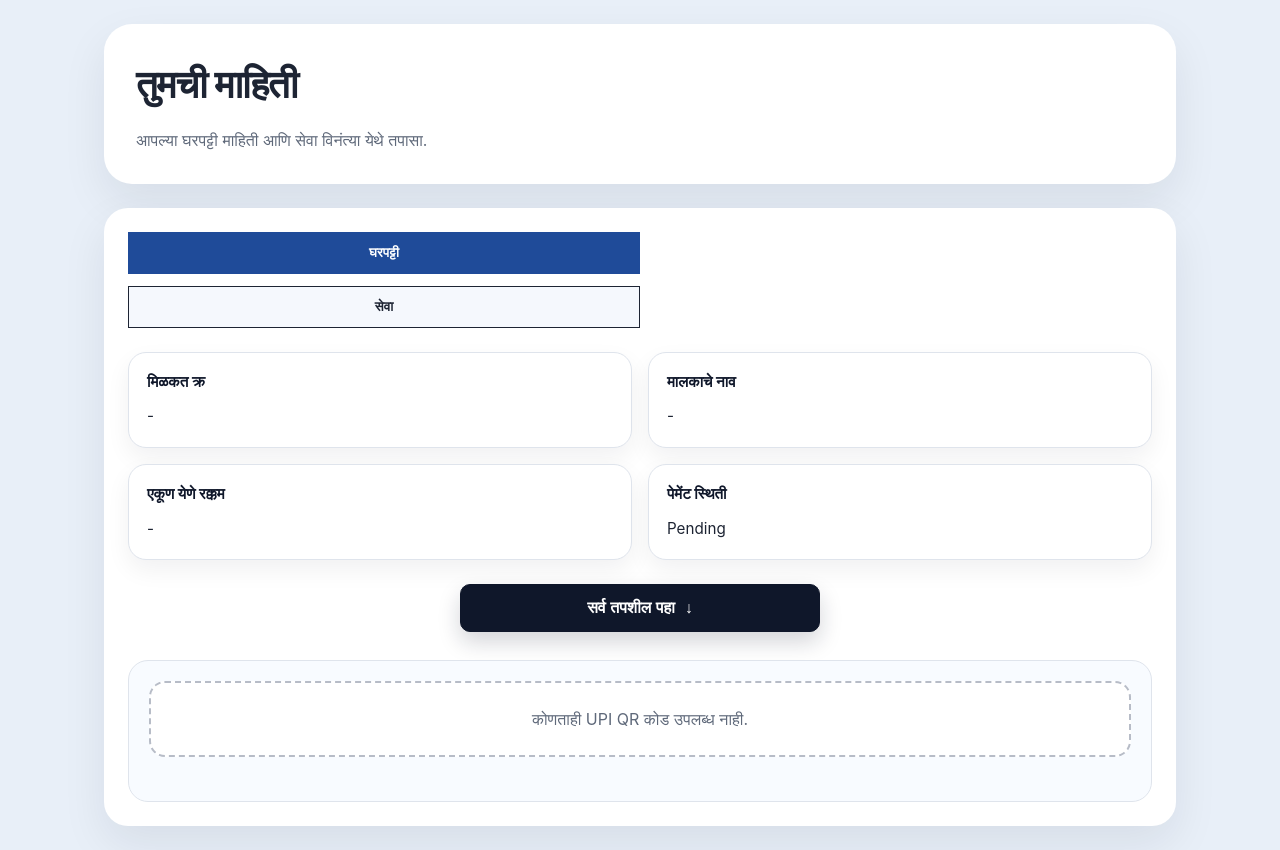
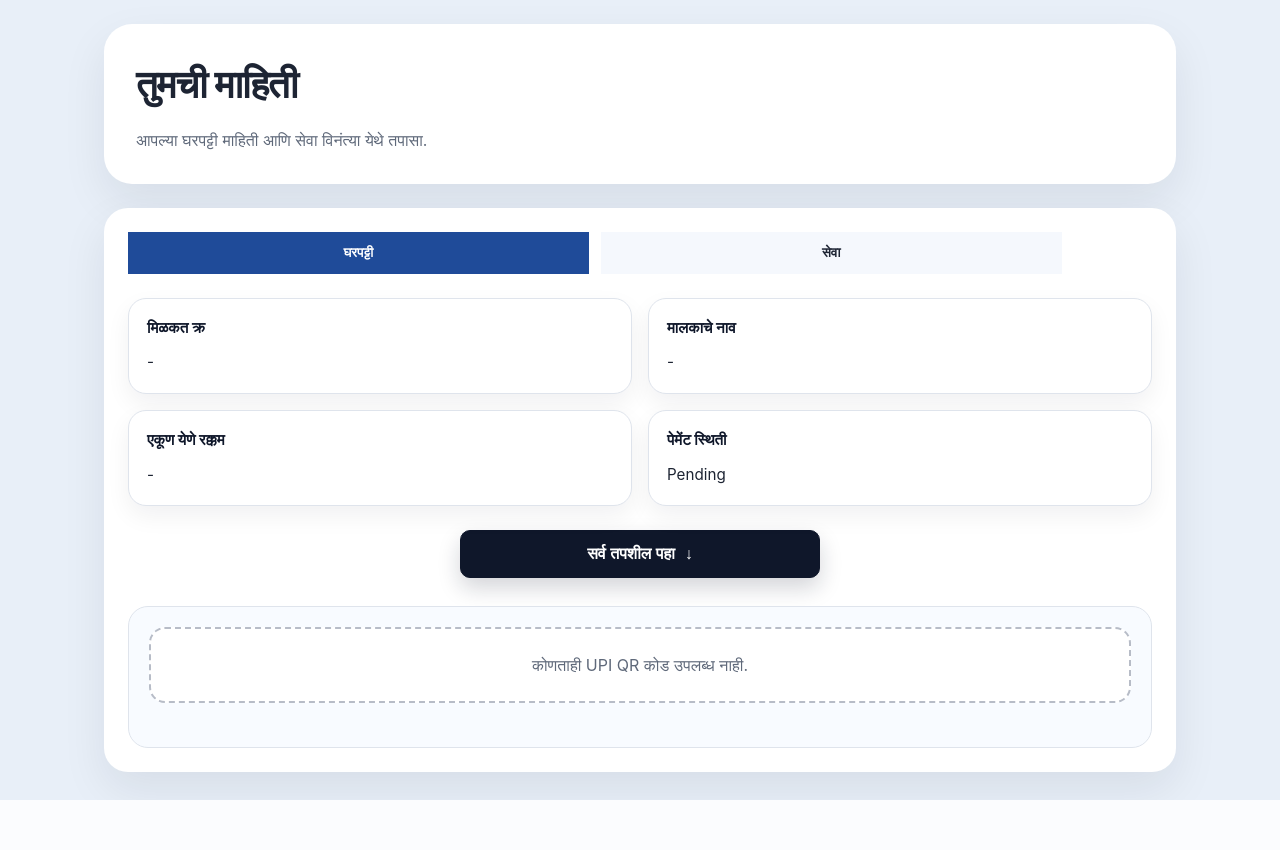
Before and after one commit to Dipanshu0919/Gharpati_QrCode, a Flask app: page /user/1 in a window 1280 px wide. After the commit the page ends 800 px from the top, so only its background shows below. Run offline with Flask 2, Linux system fonts and the light colour scheme; the visitor is signed in with stand-in values (Sample User, id 1); data comes from the database, SQL or seed files in the repository; data that the repository does not hold is empty.

Commit message:
Adjust tab-button width and border style

```diff
--- a/templates/view_user.html
+++ b/templates/view_user.html
@@ -80,8 +80,8 @@
 
     .tab-button {
       padding: 12px 20px;
-      width: 50%;
-      border: 1px solid;
+      width: 45%;
+      border: 1px solid transparent;
       align: center;
       background: #f5f8fd;
       color: var(--text);
```
